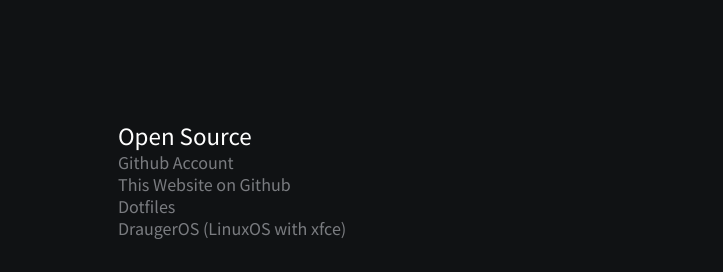
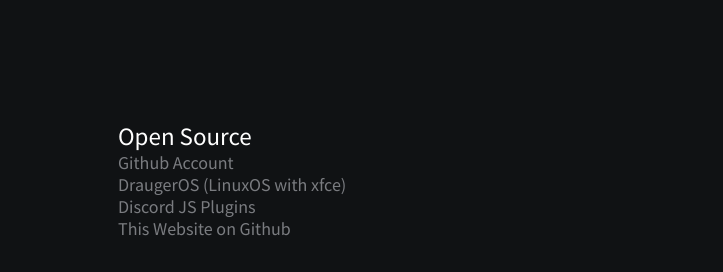
Before and after one commit to ninjasan420/Personal-Website, a plain HTML site: page index.html in a window 1280 px wide. Shown: the top 272 px of the page, 522-1245 px from the left. Drawn offline with Linux system fonts and the light colour scheme.

Commit message:
Updates to index.html

```diff
--- a/index.html
+++ b/index.html
@@ -1,5 +1,6 @@
 <!DOCTYPE html>
 <html>
+
 <head>
     <meta name="viewport" content="width=device-width, initial-scale=1, maximum-scale=1">
     <meta charset="utf-8" />
@@ -8,6 +9,7 @@
     <link rel="stylesheet" href="./css/index.css">
     <title>Thorsten Tiefenbach</title>
 </head>
+
 <body>
     <svg id="clip-paths" width="0" height="0" version="1.1" xmlns="http://www.w3.org/2000/svg" xmlns:xlink="http://www.w3.org/1999/xlink"><g></g></svg>
     <div id="page">
@@ -30,9 +32,9 @@
                 <h2>Open Source</h2>
                 <ul>
                     <li><a href="https://github.com/ninjasan420" target="_blank">Github Account</a></li>
+                    <li><a href="https://github.com/drauger-os-development" target="_blank">DraugerOS (LinuxOS with xfce)</a></li>
+                    <li><a href="https://github.com/ninjasan420/EnhancedDiscordPlugins" target="_blank">Discord JS Plugins</a></li>
                     <li><a href="https://github.com/ninjasan420/Personal-Website" target="_blank">This Website on Github</a></li>
-          <li><a href="https://github.com/ninjasan420/Dotfiles" target="_blank">Dotfiles</a></li>
-          <li><a href="https://github.com/drauger-os-development" target="_blank">DraugerOS (LinuxOS with xfce)</a></li>
                 </ul>
             </section>
             <section id="experiments">
@@ -84,4 +86,5 @@
     <script src="./js/tinycolor.js"></script>
     <script src="./js/mv.es5.js"></script>
 </body>
+
 </html>
```
Lines whose indentation alone changed are shown as unchanged.
